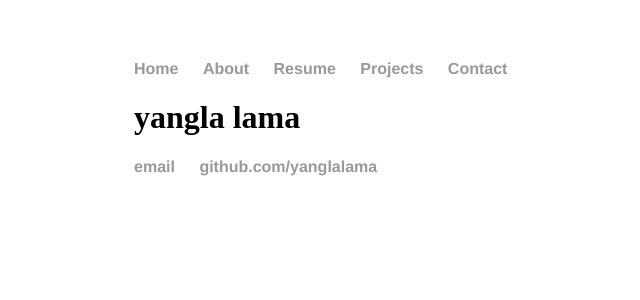
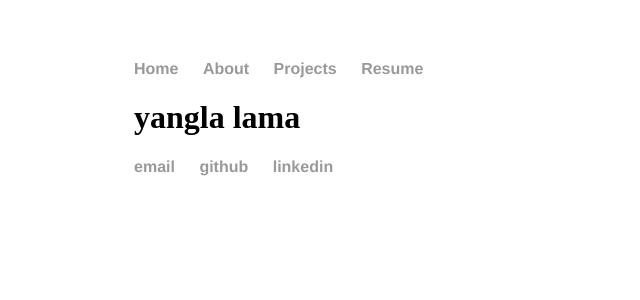
Before and after one commit to YanglaLama/personalSite, a Jekyll site: the page built from index.html, in a window 1280 px wide. Shown: the top 300 px of the page, without its empty margins (58-698 px from the left). Built offline with Jekyll 4.4.1, drawn with Linux system fonts in a browser that asks for light colours.

Commit message:
Update default.html
Added linkedin

```diff
--- a/_layouts/default.html
+++ b/_layouts/default.html
@@ -10,9 +10,8 @@
 	    		<ul>
 	        		<li><a href="/">Home</a></li>
 		        	<li><a href="/about">About</a></li>
+	        		<li><a href="/Projects">Projects</a></li>
 	        		<li><a href="/Resume">Resume</a></li>
-	        		<li><a href="/Projects">Projects</a></li>
-	        		<li><a href="/Contact">Contact</a></li>
 	    		</ul>
 			</nav>
 			<div class="container">
@@ -23,7 +22,8 @@
 			<footer>
 	    		<ul>
 	        		<li><a href="mailto:tenyanla@gmail.com">email</a></li>
-	        		<li><a href="https://github.com/yanglalama">github.com/yanglalama</a></li>
+	        		<li><a href="https://github.com/yanglalama">github</a></li>
+	        		<li><a href="https://www.linkedin.com/in/yanglalama">linkedin</a></li>
 				</ul>
 			</footer>
 		</body>
```
